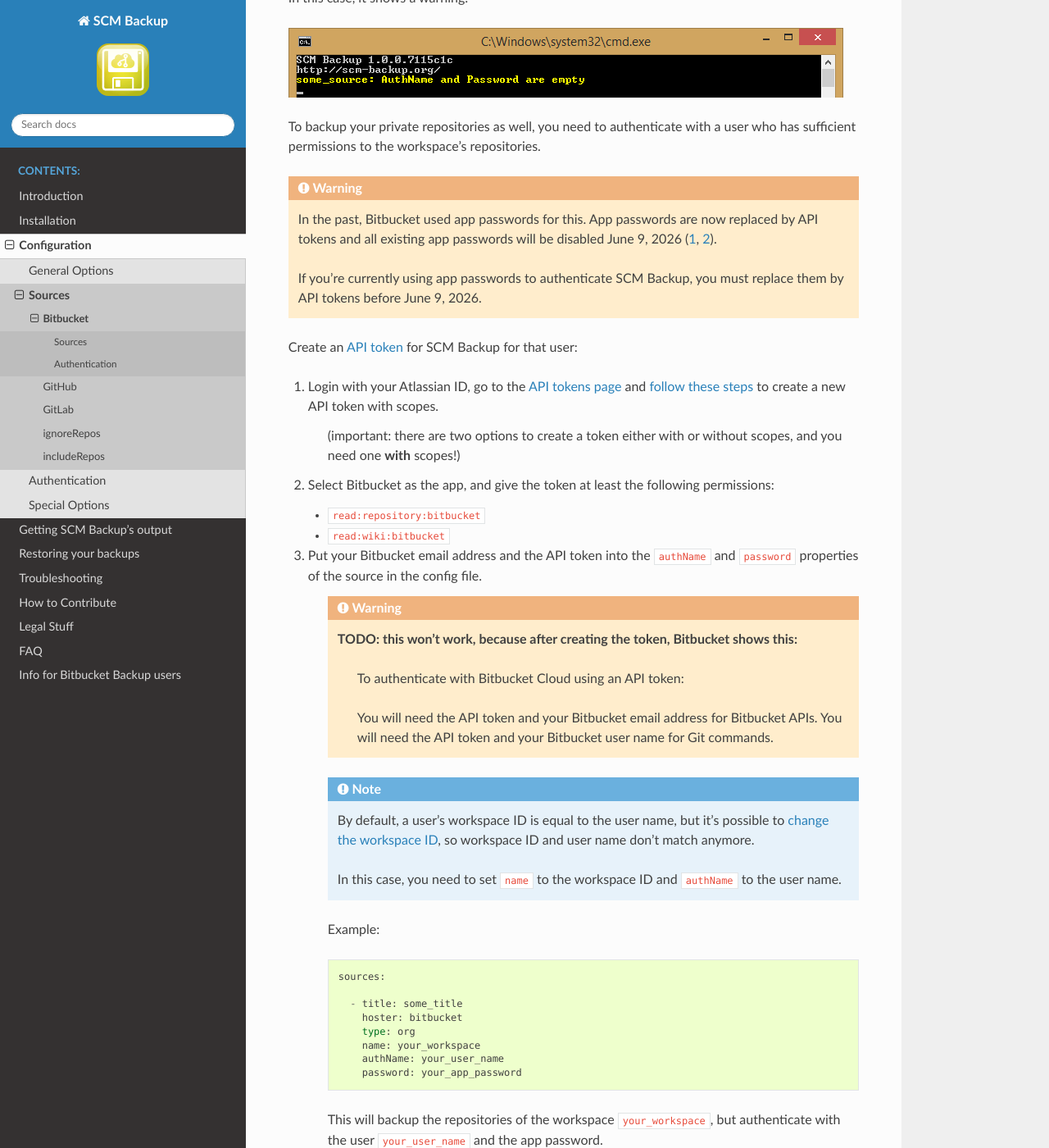
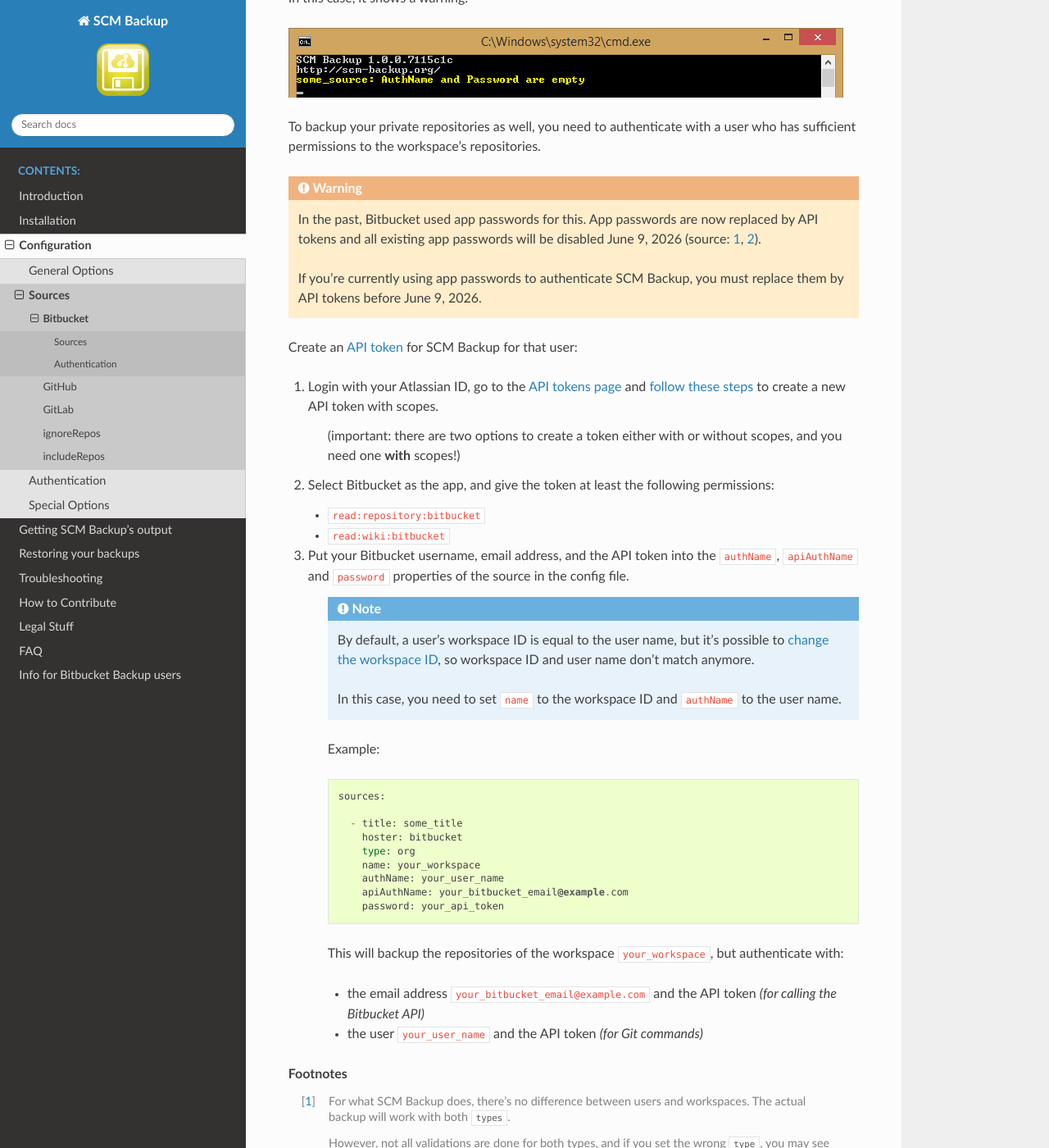
Before and after one commit to christianspecht/scm-backup-docs, a Sphinx documentation site: the page built from source/config-bitbucket.rst, in a window 1280 px wide and 1400 px high, scrolled down 1083 px. Shown: the whole window at 82% size. Built offline with Sphinx 7.4.7 and the Read the Docs theme 3.1.0, drawn with Linux system fonts in a browser that asks for light colours; comment, search, counter and statistics services are not loaded.

Commit message:
replace Bitbucket app passwords by API tokens (2)
christianspecht/scm-backup#84

```diff
--- a/source/config-bitbucket.rst
+++ b/source/config-bitbucket.rst
@@ -46,7 +46,7 @@ To backup your private repositories as well, you need to authenticate with a use
 
 .. warning::
 
-    In the past, Bitbucket used app passwords for this. App passwords are now replaced by API tokens and all existing app passwords will be disabled June 9, 2026 (`1 <https://www.atlassian.com/blog/bitbucket/bitbucket-cloud-transitions-to-api-tokens-enhancing-security-with-app-password-deprecation>`__, `2 <https://www.atlassian.com/blog/bitbucket/bitbucket-cloud-enters-phase-2-of-app-password-deprecation>`__).
+    In the past, Bitbucket used app passwords for this. App passwords are now replaced by API tokens and all existing app passwords will be disabled June 9, 2026 (source: `1 <https://www.atlassian.com/blog/bitbucket/bitbucket-cloud-transitions-to-api-tokens-enhancing-security-with-app-password-deprecation>`__, `2 <https://www.atlassian.com/blog/bitbucket/bitbucket-cloud-enters-phase-2-of-app-password-deprecation>`__).
 
     If you're currently using app passwords to authenticate SCM Backup, you must replace them by API tokens before June 9, 2026.
 
@@ -64,18 +64,7 @@ Create an `API token <https://support.atlassian.com/bitbucket-cloud/docs/api-tok
     - ``read:wiki:bitbucket``
 
 
-#. Put your Bitbucket email address and the API token into the ``authName`` and ``password`` properties of the source in the config file.
-
-
-    .. warning::
-
-        **TODO: this won't work, because after creating the token, Bitbucket shows this:**
-
-                To authenticate with Bitbucket Cloud using an API token:
-
-                You will need the API token and your Bitbucket email address for Bitbucket APIs.
-                You will need the API token and your Bitbucket user name for Git commands.
-
+#. Put your Bitbucket username, email address, and the API token into the ``authName``, ``apiAuthName`` and ``password`` properties of the source in the config file.
 
     .. note::
 
@@ -92,9 +81,13 @@ Create an `API token <https://support.atlassian.com/bitbucket-cloud/docs/api-tok
             type: org
             name: your_workspace
             authName: your_user_name
-            password: your_app_password
+            apiAuthName: your_bitbucket_email@example.com
+            password: your_api_token
 
-    This will backup the repositories of the workspace ``your_workspace``, but authenticate with the user ``your_user_name`` and the app password.
+    This will backup the repositories of the workspace ``your_workspace``, but authenticate with:
+
+    - the email address ``your_bitbucket_email@example.com`` and the API token *(for calling the Bitbucket API)*
+    - the user ``your_user_name`` and the API token *(for Git commands)*
 
 
 .. rubric:: Footnotes
```
